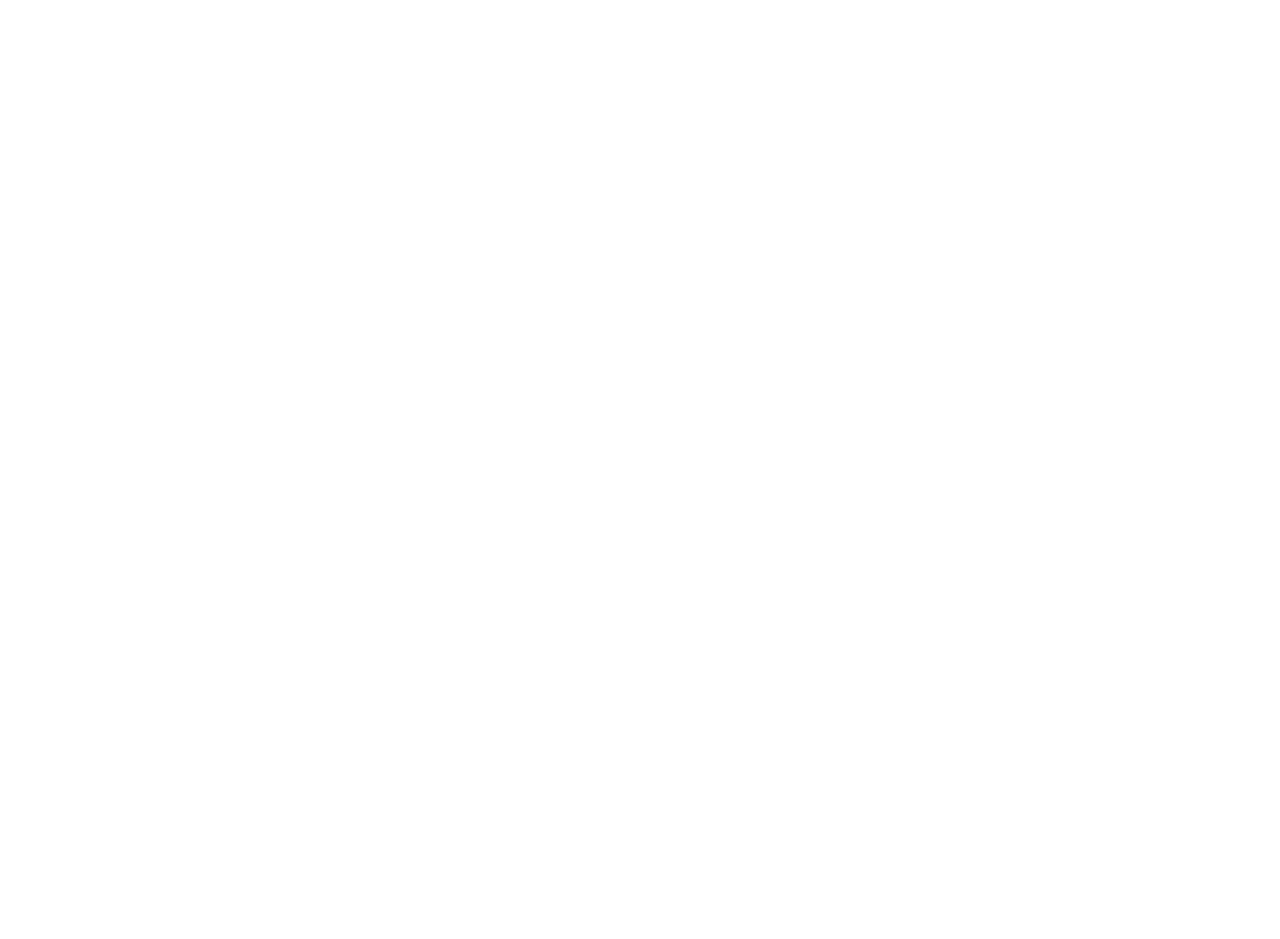
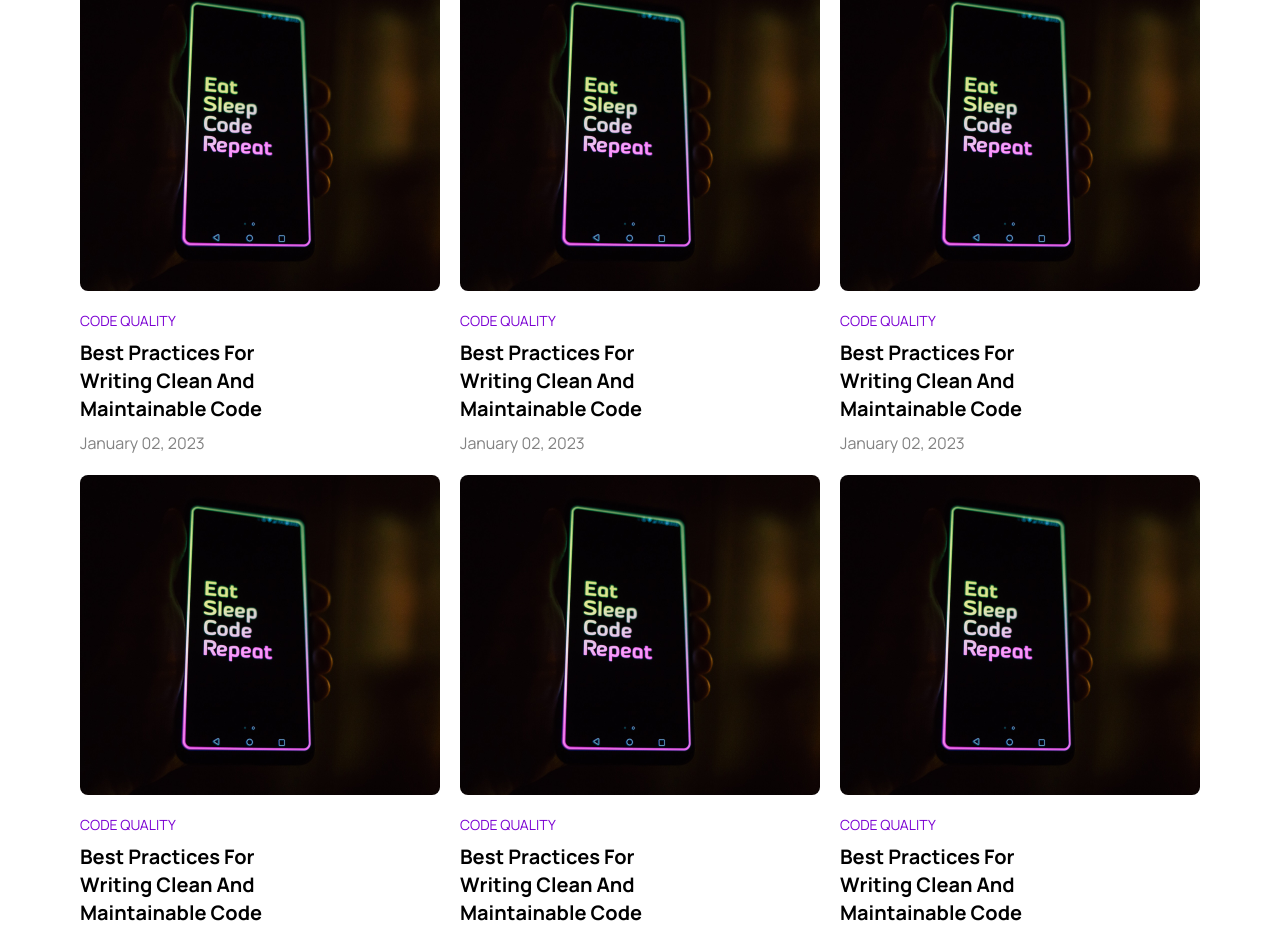
Before and after one commit to ar-rony/aurno-nextblog, a Next.js app: page / in a window 1280 px wide. Shown: the part 1381-2320 px from the top of the page. Before the commit the page ends 1180 px from the top, so only its background shows below. Built offline with nearby package versions, Linux system fonts and the light colour scheme.

Commit message:
Recent Posts UI Added

```diff
--- a/src/app/page.tsx
+++ b/src/app/page.tsx
@@ -52,6 +52,68 @@
         </div>
       </div>
 
+      {/* Recent Post */}
+      <div className="mt-14 sm:mt-20 md:px-20 flex flex-col gap-y-6  sm:gap-y-20">
+        <h2 className='text-3xl font-bold'>Recent Posts Post</h2>
+
+        <div className="grid grid-cols-1 sm:grid-col-2 md:grid-cols-3 gap-7 sm:gap-5">
+
+
+            <div className="flex flex-col gap-5">
+              <div className="bg-[url('/blogs/code.jpg')] h-80  sm:w-full bg-cover bg bg-center rounded-lg"/>
+              <div className="flex flex-col gap-2 sm:w-4/6">
+                <Link href={"#"} className='uppercase text-sm text-accent w-max'>Code Quality</Link>
+                <h2 className='text-xl font-bold capitalize'>Best Practices for Writing Clean and Maintainable Code</h2>
+                <span className='text-gray/90'>January 02, 2023</span>
+              </div>
+            </div>
+            <div className="flex flex-col gap-5">
+              <div className="bg-[url('/blogs/code.jpg')] h-80  sm:w-full bg-cover bg bg-center rounded-lg"/>
+              <div className="flex flex-col gap-2 sm:w-4/6">
+                <Link href={"#"} className='uppercase text-sm text-accent w-max'>Code Quality</Link>
+                <h2 className='text-xl font-bold capitalize'>Best Practices for Writing Clean and Maintainable Code</h2>
+                <span className='text-gray/90'>January 02, 2023</span>
+              </div>
+            </div>
+            <div className="flex flex-col gap-5">
+              <div className="bg-[url('/blogs/code.jpg')] h-80  sm:w-full bg-cover bg bg-center rounded-lg"/>
+              <div className="flex flex-col gap-2 sm:w-4/6">
+                <Link href={"#"} className='uppercase text-sm text-accent w-max'>Code Quality</Link>
+                <h2 className='text-xl font-bold capitalize'>Best Practices for Writing Clean and Maintainable Code</h2>
+                <span className='text-gray/90'>January 02, 2023</span>
+              </div>
+            </div>
+            <div className="flex flex-col gap-5">
+              <div className="bg-[url('/blogs/code.jpg')] h-80  sm:w-full bg-cover bg bg-center rounded-lg"/>
+              <div className="flex flex-col gap-2 sm:w-4/6">
+                <Link href={"#"} className='uppercase text-sm text-accent w-max'>Code Quality</Link>
+                <h2 className='text-xl font-bold capitalize'>Best Practices for Writing Clean and Maintainable Code</h2>
+                <span className='text-gray/90'>January 02, 2023</span>
+              </div>
+            </div>
+
+            <div className="flex flex-col gap-5">
+              <div className="bg-[url('/blogs/code.jpg')] h-80 sm:w-full bg-cover bg bg-center rounded-lg"/>
+              <div className="flex flex-col gap-2 sm:w-4/6">
+                <Link href={"#"} className='uppercase text-sm text-accent w-max'>Code Quality</Link>
+                <h2 className='text-xl font-bold capitalize'>Best Practices for Writing Clean and Maintainable Code</h2>
+                <span className='text-gray/90'>January 02, 2023</span>
+              </div>
+            </div>
+
+            <div className="flex flex-col gap-5">
+              <div className="bg-[url('/blogs/code.jpg')] h-80 sm:w-full bg-cover bg bg-center rounded-lg"/>
+              <div className="flex flex-col gap-2 sm:w-4/6">
+                <Link href={"#"} className='uppercase text-sm text-accent w-max'>Code Quality</Link>
+                <h2 className='text-xl font-bold capitalize'>Best Practices for Writing Clean and Maintainable Code</h2>
+                <span className='text-gray/90'>January 02, 2023</span>
+              </div>
+            </div>
+
+        </div>
+
+      </div>
+
     </main>
   )
 }
--- a/src/components/Header/Navbar.jsx
+++ b/src/components/Header/Navbar.jsx
@@ -19,7 +19,7 @@
 
 const Navbar = () => {
   return (
-    <nav className='z-50 fixed top-6 right-1/2 translate-x-1/2 bg-light/80 backdrop-blur-sm *:font-semibold flex items-center gap-3 rounded-full ring-1 ring-dark py-2 px-6'>
+    <nav className='z-50 fixed top-5 right-1/2 translate-x-1/2 bg-light/80 backdrop-blur-sm *:font-semibold flex items-center gap-3 rounded-full ring-1 ring-dark py-2 px-6'>
         {links.map((link)=>(
             <Link className='hover:text-accent' key={link.text} href={link.url}>{link.text}</Link>
         ))}
```
Also changed, not shown: src/utils/data.json (added, +39 -0 lines).
